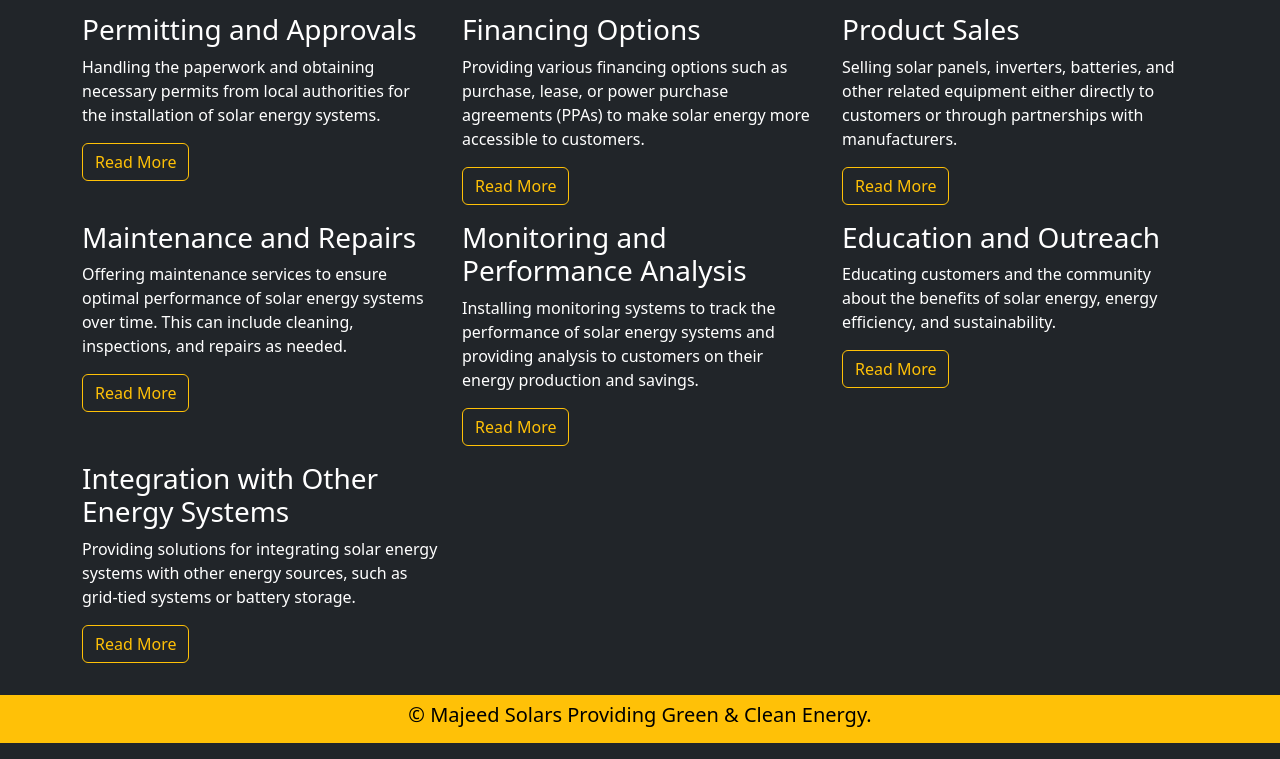
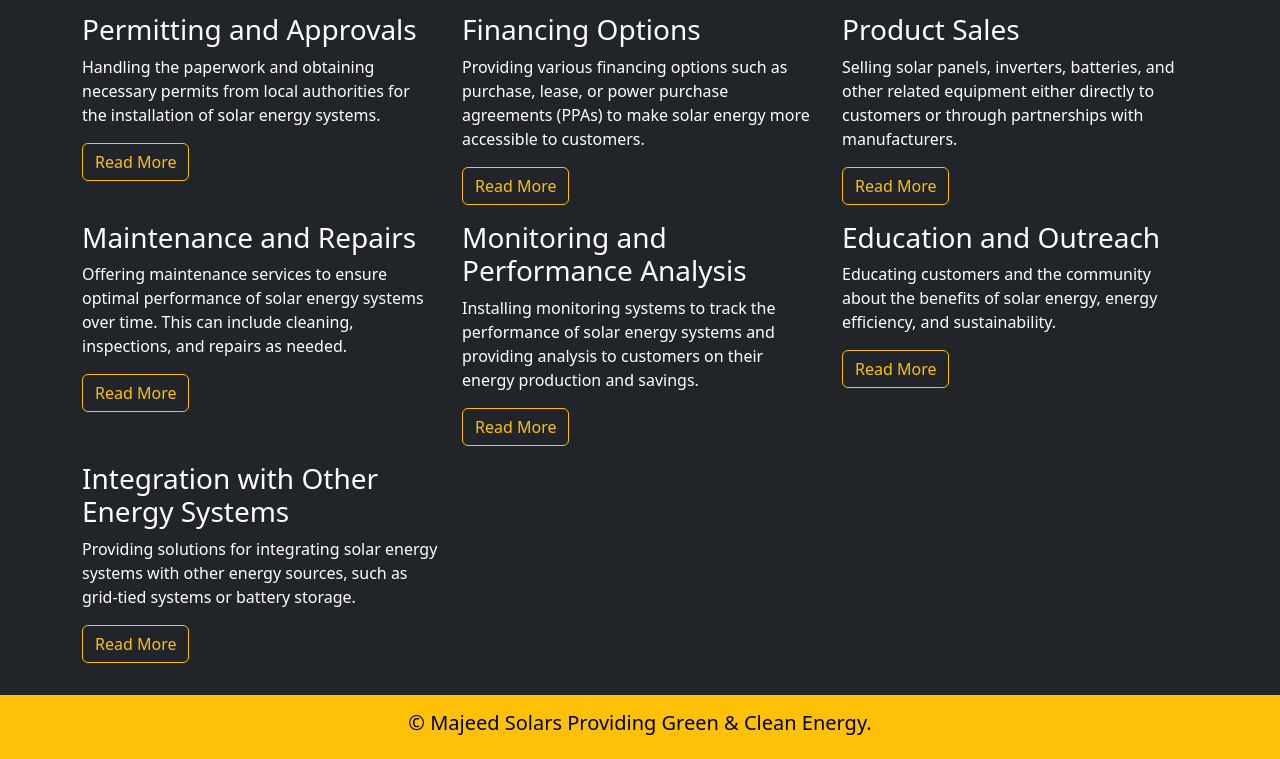
Before and after one commit to MrHamaad/Bootstrap-Assignment, a plain HTML site: page index.html in a window 1280 px wide. Shown: the part 812-1571 px from the top of the page. Drawn offline with nearby package versions, Linux system fonts and the light colour scheme.

Commit message:
Update index.html

```diff
--- a/index.html
+++ b/index.html
@@ -138,7 +138,7 @@
       </div>
     </main>
     <footer>
-      <div class="container-fluid text-center text-bg-warning p-2 ">
+      <div class="container-fluid text-center text-bg-warning p-3">
         <h4 class="h5">&copy; Majeed Solars Providing Green & Clean Energy.</h4>
       </div>
     </footer>
```
